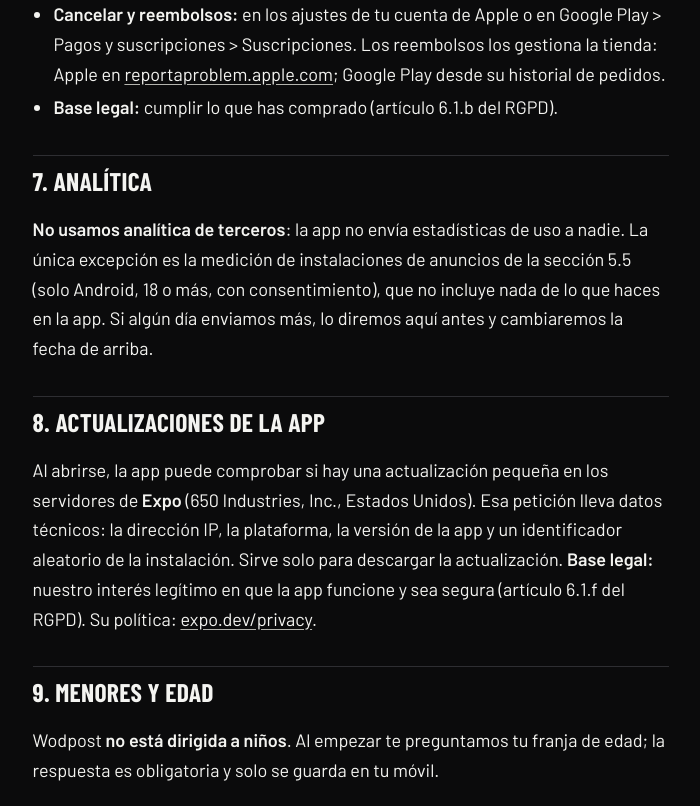
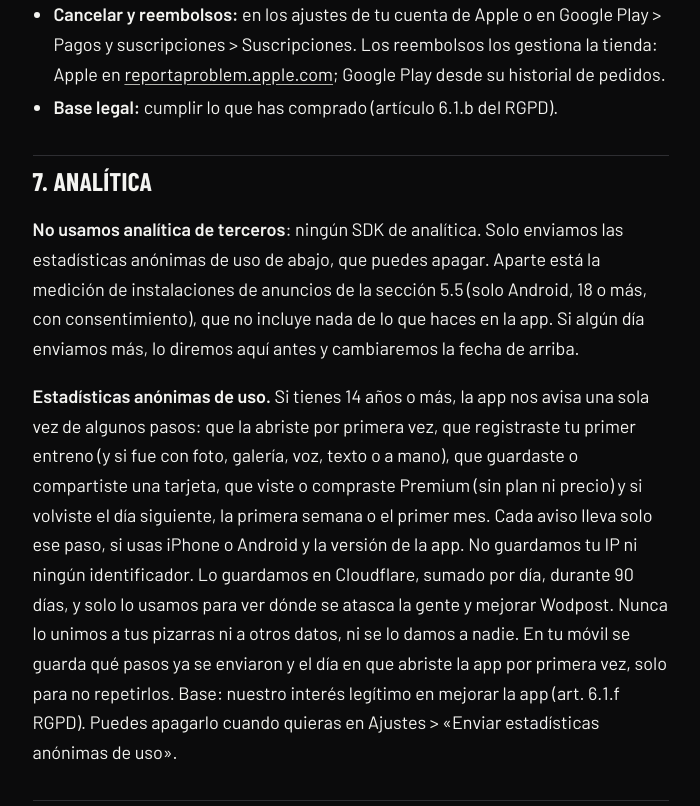
Before and after one commit to vsricardo97-ux/mosaico-web, a plain HTML site: page web/wodpost/privacidad/index.html in a window 1280 px wide. Shown: the part 11194-12000 px from the top of the page, without its empty margins (289-989 px from the left). Drawn offline with Linux system fonts and the light colour scheme.

Commit message:
Wodpost privacidad: estadísticas anónimas de uso (#141)
* Wodpost: la política pública solo describe la app de las tiendas; aviso aparte para testers

- Política (ES y EN): fuera la §4.9 y las filas y viñetas de funciones que solo traen las versiones de prueba.
- Aviso de privacidad para testers en /wodpost/beta/privacidad/ y /wodpost/beta/privacy/ (noindex, sin enlaces desde la web pública).
- Portada (ES y EN): fuera la pregunta de Strava.

Co-Authored-By: Claude Opus 5.5 <noreply@anthropic.com>
Claude-Session: https://claude.ai/code/session_01UbhEJjFZTuajGDuxEMkgVU

* Wodpost: la web deja de invitar a la beta de iPhone mientras Apple revisa la 1.0

Fuera el enlace público de TestFlight (cabecera, portada, sección «Pruébala ya en iPhone», preguntas y guías): iPhone pasa a «Pronto en la App Store» con aviso por correo. Fuera también «y los nuevos» en los estilos de Premium (promesa de funciones futuras, Apple 2.3.1). Decisión de Ricardo del 18/11 tras la pasada de Aitor sobre la build 29.

Co-Authored-By: Claude Opus 5.5 <noreply@anthropic.com>
Claude-Session: https://claude.ai/code/session_01UbhEJjFZTuajGDuxEMkgVU

* Wodpost privacidad: apartado de estadísticas anónimas de uso (el interruptor ya está en la app)

La política decía «la app no envía estadísticas de uso a nadie», pero la build 29 trae el interruptor «Enviar estadísticas anónimas de uso». Se sustituye por el texto de Lola de docs/legal/pizarra-embudo.md (ES y EN). La nube sigue sin guardar nada (PASOS_ACTIVOS=0) hasta después de la aprobación.

Co-Authored-By: Claude Opus 5.5 <noreply@anthropic.com>
Claude-Session: https://claude.ai/code/session_01UbhEJjFZTuajGDuxEMkgVU

---------

Co-authored-by: vsricardo97-ux <274264432+vsricardo97-ux@users.noreply.github.com>
Co-authored-by: Claude Opus 5.5 <noreply@anthropic.com>

```diff
--- a/web/wodpost/privacidad/index.html
+++ b/web/wodpost/privacidad/index.html
@@ -199,7 +199,8 @@
   </ul>
 
   <h2>7. Analítica</h2>
-  <p><strong>No usamos analítica de terceros</strong>: la app no envía estadísticas de uso a nadie. La única excepción es la medición de instalaciones de anuncios de la sección 5.5 (solo Android, 18 o más, con consentimiento), que no incluye nada de lo que haces en la app. Si algún día enviamos más, lo diremos aquí antes y cambiaremos la fecha de arriba.</p>
+  <p><strong>No usamos analítica de terceros</strong>: ningún SDK de analítica. Solo enviamos las estadísticas anónimas de uso de abajo, que puedes apagar. Aparte está la medición de instalaciones de anuncios de la sección 5.5 (solo Android, 18 o más, con consentimiento), que no incluye nada de lo que haces en la app. Si algún día enviamos más, lo diremos aquí antes y cambiaremos la fecha de arriba.</p>
+  <p><strong>Estadísticas anónimas de uso.</strong> Si tienes 14 años o más, la app nos avisa una sola vez de algunos pasos: que la abriste por primera vez, que registraste tu primer entreno (y si fue con foto, galería, voz, texto o a mano), que guardaste o compartiste una tarjeta, que viste o compraste Premium (sin plan ni precio) y si volviste el día siguiente, la primera semana o el primer mes. Cada aviso lleva solo ese paso, si usas iPhone o Android y la versión de la app. No guardamos tu IP ni ningún identificador. Lo guardamos en Cloudflare, sumado por día, durante 90 días, y solo lo usamos para ver dónde se atasca la gente y mejorar Wodpost. Nunca lo unimos a tus pizarras ni a otros datos, ni se lo damos a nadie. En tu móvil se guarda qué pasos ya se enviaron y el día en que abriste la app por primera vez, solo para no repetirlos. Base: nuestro interés legítimo en mejorar la app (art. 6.1.f RGPD). Puedes apagarlo cuando quieras en Ajustes > «Enviar estadísticas anónimas de uso».</p>
 
   <h2>8. Actualizaciones de la app</h2>
   <p>Al abrirse, la app puede comprobar si hay una actualización pequeña en los servidores de <strong>Expo</strong> (650 Industries, Inc., Estados Unidos). Esa petición lleva datos técnicos: la dirección IP, la plataforma, la versión de la app y un identificador aleatorio de la instalación. Sirve solo para descargar la actualización. <strong>Base legal:</strong> nuestro interés legítimo en que la app funcione y sea segura (artículo 6.1.f del RGPD). Su política: <a href="https://expo.dev/privacy">expo.dev/privacy</a>.</p>
```
Also changed, not shown: web/wodpost/privacy/index.html (+2 -1 lines).
